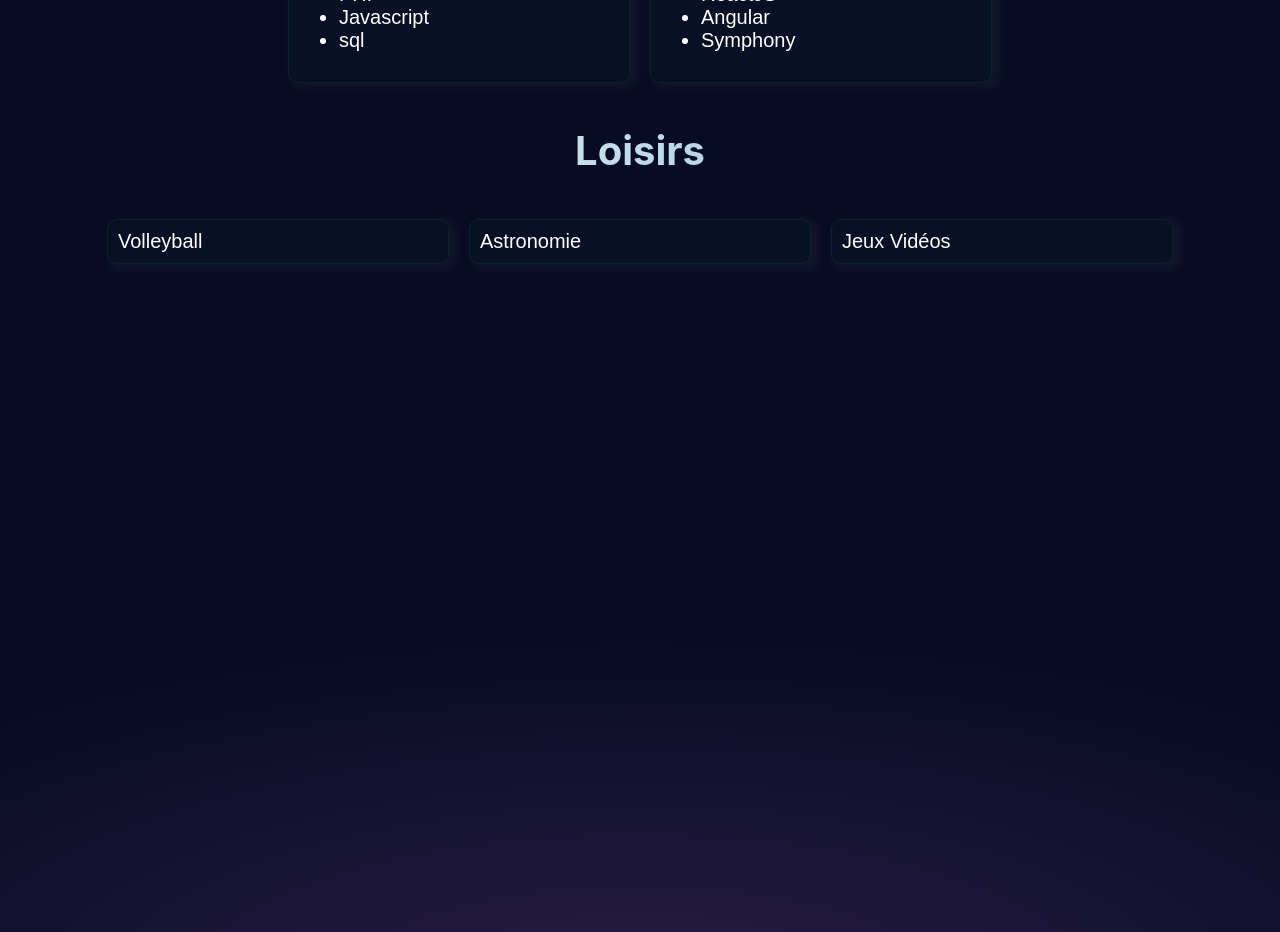
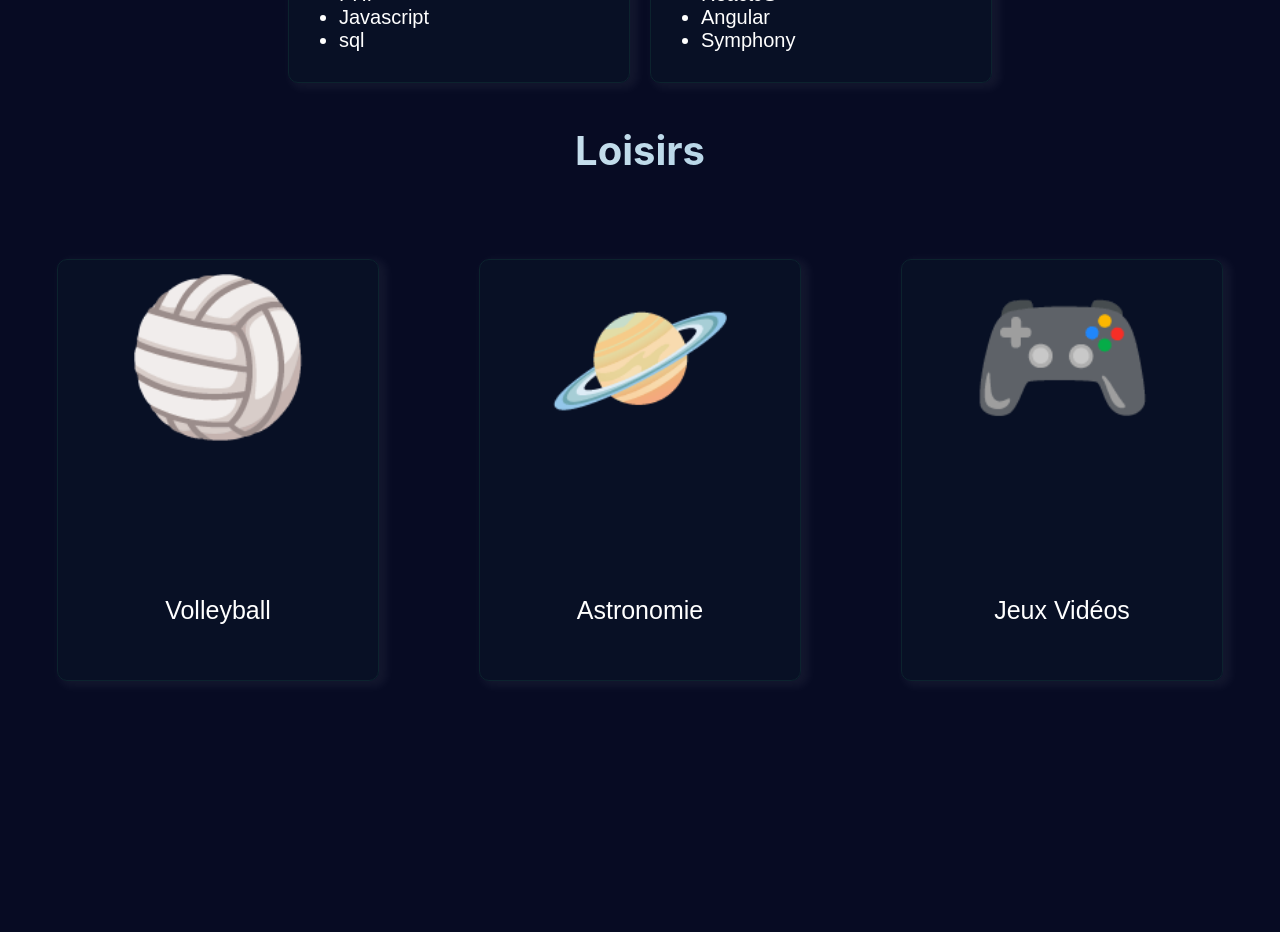
Before and after one commit to Baptie/baptistecaron, a React (Create React App) app: page / in a window 1280 px wide. Shown: the part 2060-2992 px from the top of the page. Built offline with nearby package versions, Linux system fonts and the light colour scheme.

Commit message:
:lipstick: Hobbies

```diff
--- a/src/App.tsx
+++ b/src/App.tsx
@@ -4,6 +4,7 @@ import './styles/Effects.scss';
 import LangageSelector from "./components/LangageSelector";
 import {useTranslation} from "react-i18next";
 import Footer from "./components/Footer";
+import Hobbies from "./components/Hobbies";
 
 function App() {
     useEffect(() => {
@@ -129,15 +130,7 @@ function App() {
                     </div>
                 </section>
 
-                <section id="hobbies" className="hobbies">
-                    <div className="texteSection">
-                        <h1 className="sectionTitle">{t('hobbies_libelle')}</h1>
-                        <div className="bloc">{t('volley')}</div>
-                        <div className="bloc">{t('astronomie')}</div>
-                        <div className="bloc">{t('jeux_videos')}</div>
-                    </div>
-
-                </section>
+                <Hobbies/>
             </div>
             <div className="framer-bot"></div>
             <Footer/>
--- /dev/null
+++ b/src/components/Hobbies.tsx
@@ -0,0 +1,29 @@
+import React from "react";
+import {useTranslation} from "react-i18next";
+import '../styles/Hobbies.scss'
+
+export default function Hobbies() {
+    /* Fonction d'appel aux bases de langages */
+    const {t} = useTranslation();
+
+    return (
+        <section id="hobbies" className="hobbies">
+            <div className="texteSection">
+                <h1 className="sectionTitle">{t('hobbies_libelle')}</h1>
+                <div className="bloc blocHobbie">
+                    <p className="hobbieEmoji">🏐</p>
+                    <p className="hobbieLibelle">{t('volley')}</p>
+                </div>
+                <div className="bloc blocHobbie">
+                    <p className={"hobbieEmoji"}>🪐</p>
+                    <p className="hobbieLibelle">{t('astronomie')}</p>
+                </div>
+                <div className="bloc blocHobbie">
+                    <p className={"hobbieEmoji"}>🎮</p>
+                    <p className="hobbieLibelle">{t('jeux_videos')}</p>
+                </div>
+            </div>
+
+        </section>
+    );
+}
--- /dev/null
+++ b/src/styles/Hobbies.scss
@@ -0,0 +1,25 @@
+.hobbieEmoji {
+  font-size: 150px;
+  text-align: center;
+  margin-top: 0;
+}
+
+.hobbieLibelle {
+  text-align: center;
+  font-size: 25px;
+
+}
+
+.blocHobbie {
+  width: 300px;
+  height: 400px;
+  margin: 50px;
+
+  position: relative;
+  overflow: hidden;
+}
+
+.blocHobbie:hover {
+  transition: all linear 0.2s;
+  scale: 1.02;
+}
```
